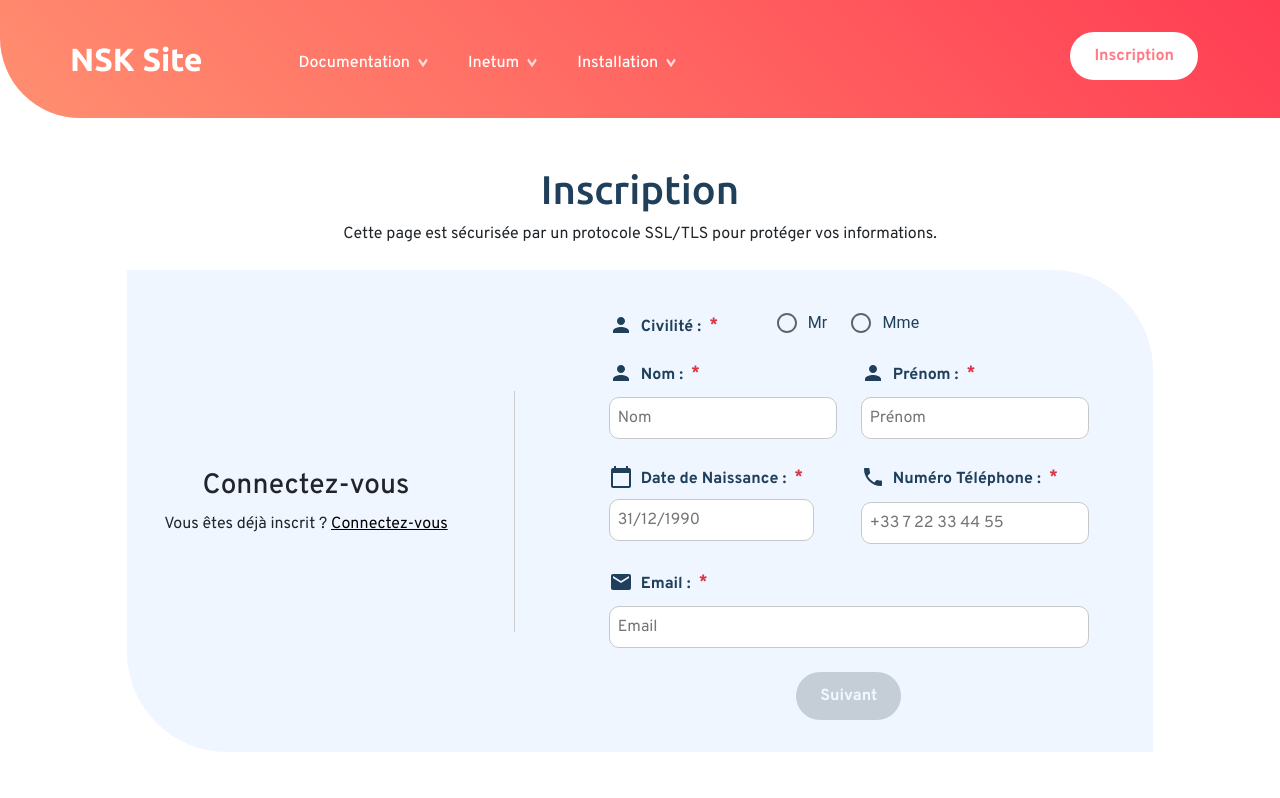
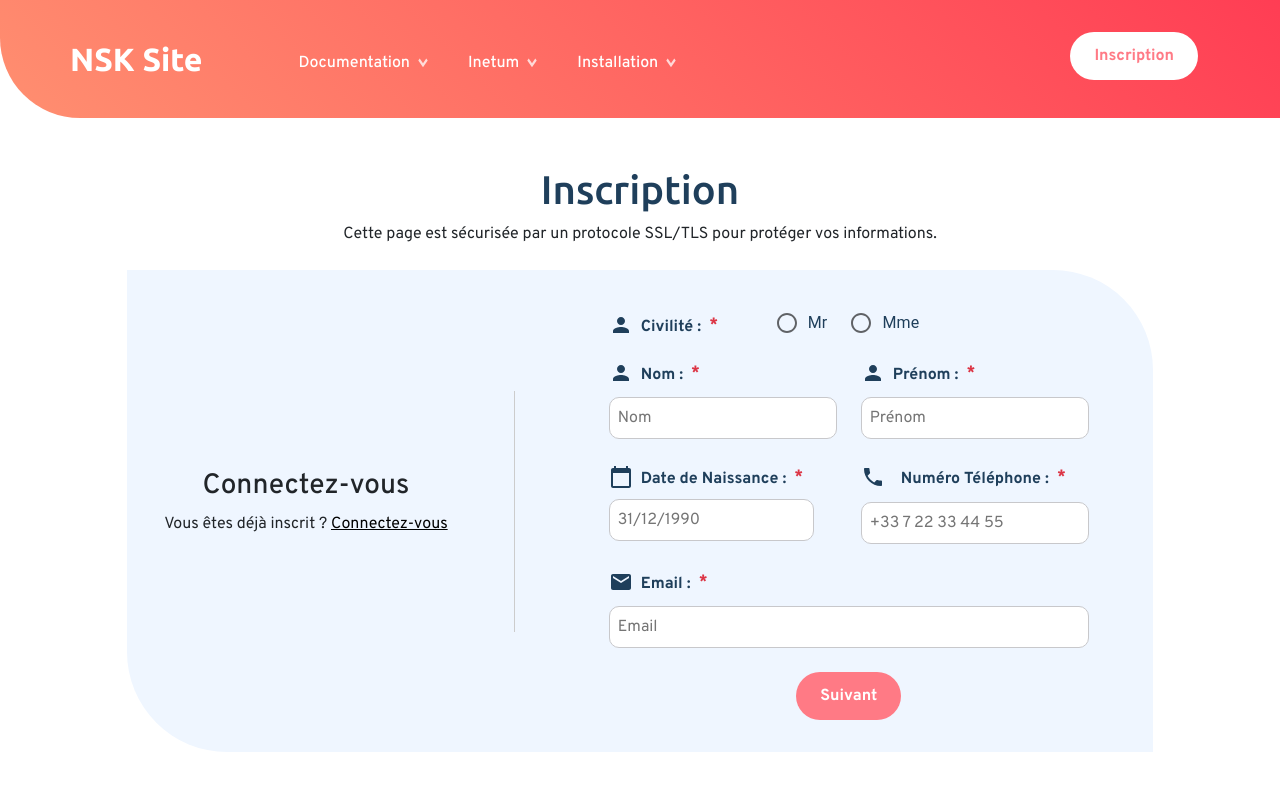
Before and after one commit to ZahirHaniche-dev/nextjs-blogr-landing-page, a Next.js app: page /auth/registration in a window 1280 px wide. Shown: the top 798 px of the page. Built offline with nearby package versions, Linux system fonts and the light colour scheme; some icons are missing.

Commit message:
Fix Error NSK-SPRINT2 2

```diff
--- a/src/components/Authentification/Register/Informations.js
+++ b/src/components/Authentification/Register/Informations.js
@@ -4,10 +4,10 @@ import Input from "../../Interface/Input";
 import BirthDateInput from "../../Interface/BirthDateInput";
 
 // Import des icônes de Material-UI
-import PersonIcon from '@mui/icons-material/Person';
-import CalendarTodayIcon from '@mui/icons-material/CalendarToday';
-import EmailIcon from '@mui/icons-material/Email';
-import PhoneIcon from '@mui/icons-material/Phone';
+import PersonIcon from "@mui/icons-material/Person";
+import CalendarTodayIcon from "@mui/icons-material/CalendarToday";
+import EmailIcon from "@mui/icons-material/Email";
+import PhoneIcon from "@mui/icons-material/Phone";
 
 export default function RegisterInformation() {
   const options = [
@@ -21,7 +21,7 @@ export default function RegisterInformation() {
           name="gender"
           label="Civilité"
           options={options}
-          icon={<PersonIcon  />}
+          icon={<PersonIcon />}
         />
       <div className="col-md-6 col-12 mt-0">
         <Input
@@ -29,7 +29,15 @@ export default function RegisterInformation() {
           label="Nom"
           type="text"
           placeholder="Nom"
-          icon={<PersonIcon  />}
+          validations={{
+            required: "Nom est requis",
+            pattern: {
+              value: /^[A-Za-zÀ-ÖØ-öø-ÿ\s'-]+$/,
+              message:
+                "Le nom ne peut contenir que des lettres, des espaces, et des tirets",
+            },
+          }}
+          icon={<PersonIcon />}
         />
       </div>
       <div className="col-md-6 col-12 mt-0">
@@ -38,14 +46,22 @@ export default function RegisterInformation() {
           label="Prénom"
           type="text"
           placeholder="Prénom"
-          icon={<PersonIcon  />}
+          validations={{
+            required: "Nom est requis",
+            pattern: {
+              value: /^[A-Za-zÀ-ÖØ-öø-ÿ\s'-]+$/,
+              message:
+                "Le nom ne peut contenir que des lettres, des espaces, et des tirets",
+            },
+          }}
+          icon={<PersonIcon />}
         />
       </div>
       <div className="col-md-6 col-xs-12">
         <BirthDateInput
           name="birthDate"
           placeholder="31/12/1990"
-          icon={<CalendarTodayIcon  />}
+          icon={<CalendarTodayIcon />}
         />
       </div>
       <div className="col-md-6 col-xs-12">
@@ -61,6 +77,7 @@ export default function RegisterInformation() {
             },
           }}
           icon={<PhoneIcon  />}
+          flagIcon="fr" // Ajout de l'icône du drapeau français
         />
       </div>
       <div className="col-md-12 col-xs-12">
@@ -75,7 +92,7 @@ export default function RegisterInformation() {
               message: "Email invalide",
             },
           }}
-          icon={<EmailIcon  />}
+          icon={<EmailIcon />}
         />
       </div>
     </div>
--- a/src/components/Authentification/Register/Registration.js
+++ b/src/components/Authentification/Register/Registration.js
@@ -11,7 +11,7 @@ export default function Registration() {
     handleSubmit,
     setError,
     clearErrors,
-    formState: { errors, isValid }
+    formState: { errors }
   } = methods;
 
   const [step, setStep] = useState(1);
@@ -55,43 +55,42 @@ export default function Registration() {
     console.log(finalData);
     console.log("Formatted Birth Date: ", formattedBirthDate);
 
-    try {
-      const response = await fetch("/api/auth/register", {
-        method: "POST",
-        headers: {
-          "Content-Type": "application/json",
-        },
-        body: JSON.stringify(finalData),
-      });
+    // try {
+    //   const response = await fetch("/api/auth/register", {
+    //     method: "POST",
+    //     headers: {
+    //       "Content-Type": "application/json",
+    //     },
+    //     body: JSON.stringify(finalData),
+    //   });
 
-      const isValidResponse = await ReponseError(response, setError);
-      if (!isValidResponse) {
-        const errorData = await response.json();
-        // Utilisation correcte de Object.keys pour itérer sur les erreurs
-        Object.keys(errorData.errors).forEach((key) => {
-          setError(key, { type: "manual", message: errorData.errors[key] });
-        });
-        // Cette ligne affiche l'erreur globale, si elle existe
-        setError("global", {
-          message: errorData.error || "Une erreur s'est produite",
-        });
-        return;
-      }
+    //   const isValidResponse = await ReponseError(response, setError);
+    //   if (!isValidResponse) {
+    //     const errorData = await response.json();
+    //     // Utilisation correcte de Object.keys pour itérer sur les erreurs
+    //     Object.keys(errorData.errors).forEach((key) => {
+    //       setError(key, { type: "manual", message: errorData.errors[key] });
+    //     });
+    //     // Cette ligne affiche l'erreur globale, si elle existe
+    //     setError("global", {
+    //       message: errorData.error || "Une erreur s'est produite",
+    //     });
+    //     return;
+    //   }
 
-      const responseData = await response.json();
-      console.log("User registered successfully:", responseData);
-      window.location.href = "/auth/connexion";
-    } catch (error) {
-      console.error("Error during registration:", error);
-      setError("global", { message: "Internal Server Error" });
-    }
+    //   const responseData = await response.json();
+    //   console.log("User registered successfully:", responseData);
+    //   window.location.href = "/auth/connexion";
+    // } catch (error) {
+    //   console.error("Error during registration:", error);
+    //   setError("global", { message: "Internal Server Error" });
+    // }
   };
 
   return (
     <>
       <FormProvider {...methods}>
-        {/* <form id="auth-form" onSubmit={handleSubmit(onSubmit)}> */}
-        <form id="auth-form" >
+        <form id="auth-form" onSubmit={handleSubmit(onSubmit)}>
           {step === 1 && (
             <>
               <RegisterInformation onNext={handleNextStep} />
@@ -101,7 +100,6 @@ export default function Registration() {
                   label="Suivant"
                   mode="secondary"
                   action={methods.handleSubmit(handleNextStep)}
-                  disabled={!isValid}
                 />
               </div>
             </>
--- a/src/components/Header/Navigation.js
+++ b/src/components/Header/Navigation.js
@@ -59,7 +59,7 @@ function Navigation() {
             ))}
             <div className="d-flex d-lg-none d-xl-none d-xxl-none justify-content-center gap-2">
                 {/* <ButtonLink label="Connexion" mode="primary" href="/auth/connexion" /> */}
-                <ButtonLink label="Inscription" mode={typeof window !== 'undefined' && window.innerWidth < 768 ? 'secondary' : 'secondary'} href="/auth/registration" />
+                <ButtonLink label="Inscription" mode={typeof window !== 'undefined' && window.innerWidth < 768 ? 'secondary' : 'primary'} href="/auth/registration" />
             </div>
         </nav>
     );
--- a/src/components/Interface/ButtonSubmit.js
+++ b/src/components/Interface/ButtonSubmit.js
@@ -1,18 +1,15 @@
 import React from "react";
 import styles from "./css/Buttons.module.css";
 
-function ButtonSubmit({ action, type, label, mode, disabled }) {
+function ButtonSubmit({ action, type, label, mode }) {
 
-  const isDisabled = disabled ? { disabled, className: styles.styleDisabled } : {};
   return (
     <div className={` ${styles.authButtons}`}>
       <button
         type={type}
         className={`border-0 ${
-          mode === "primary" ? styles.buttonPrimary : styles.buttonSecondary
-        } ${disabled ? styles.styleDisabled : ''}`}
+          mode === "primary" ? styles.buttonPrimary : styles.buttonSecondary} `}
         onClick={action}
-        {...isDisabled}
       >
         {label}
       </button>
--- a/src/components/Interface/Input.js
+++ b/src/components/Interface/Input.js
@@ -8,7 +8,8 @@ export default function Input({
   id,
   placeholder,
   validations,
-  icon
+  icon,
+  flagIcon
 }) {
   const {
     register,
@@ -18,7 +19,9 @@ export default function Input({
   return (
     <p>
       <label htmlFor={id} className="d-flex align-items-center gap-2">
+
         <span className="d-flex align-items-center">{icon}</span>
+        {flagIcon && <span className={`fi fi-${flagIcon}`}></span>}
         <span className="d-flex align-items-center mt-1">{label} :</span>
         <span className="text-danger">*</span>
       </label>
--- a/src/components/Interface/RadioGroup.js
+++ b/src/components/Interface/RadioGroup.js
@@ -15,7 +15,7 @@ export default function RadioGroupUI({ label, name, options, icon }) {
 
   return (
     <FormControl component="fieldset">
-      <div className="row" style={{ paddingLeft: '12px', paddingRight: '12px', paddingBottom: '12px' }}>
+      <div className="row" style={{  paddingLeft: '12px', paddingRight: '12px', paddingBottom: '12px' }}>
         {/* Label avec col-6 en mobile */}
         <label className="col-12 col-md-4 d-flex align-items-center gap-2 mb-3 mb-md-0">
           <span className="d-flex align-items-center">{icon}</span>
--- a/src/components/Interface/css/Buttons.module.css
+++ b/src/components/Interface/css/Buttons.module.css
@@ -38,22 +38,11 @@
     color: var(--very-light-red);
 }
 
-.styleDisabled {
-    opacity: 1;
-    color: var(--white);
-    padding: .75rem 1.5rem;
-    font-weight: var(--font-weight-black);
-    text-decoration: none;
-    background-color: var(--very-dark-grayish-blue);
-    border: none;
-    border-radius: 5rem;
-    cursor: not-allowed;
-    opacity: 0.25;
-}
+.input-with-flag {
+    background-repeat: no-repeat;
+    background-position: left center;
+  }
 
-.styleDisabled:hover {
-    background-color: var(--grayish-blue);
-}
 
 @media (max-width: 768px) {
     .buttonsStyle {
--- a/src/pages/_app.js
+++ b/src/pages/_app.js
@@ -1,15 +1,18 @@
+import Head from 'next/head';
 import Container from "../components/Container/Container";
 import RootLayout from "./layout";
 import ErrorBoundary from '../components/Error/ErrorBoundary';
 import 'bootstrap/dist/css/bootstrap.min.css';
 import "../styles/globals.css";
 
-
 function MyApp({ Component, pageProps }) {
   return (
     <ErrorBoundary>
       <Container>
         <RootLayout>
+          <Head>
+            <link rel="stylesheet" href="https://cdn.jsdelivr.net/gh/lipis/flag-icons@7.2.3/css/flag-icons.min.css" />
+          </Head>
           <Component {...pageProps} />
         </RootLayout>
       </Container>
```
